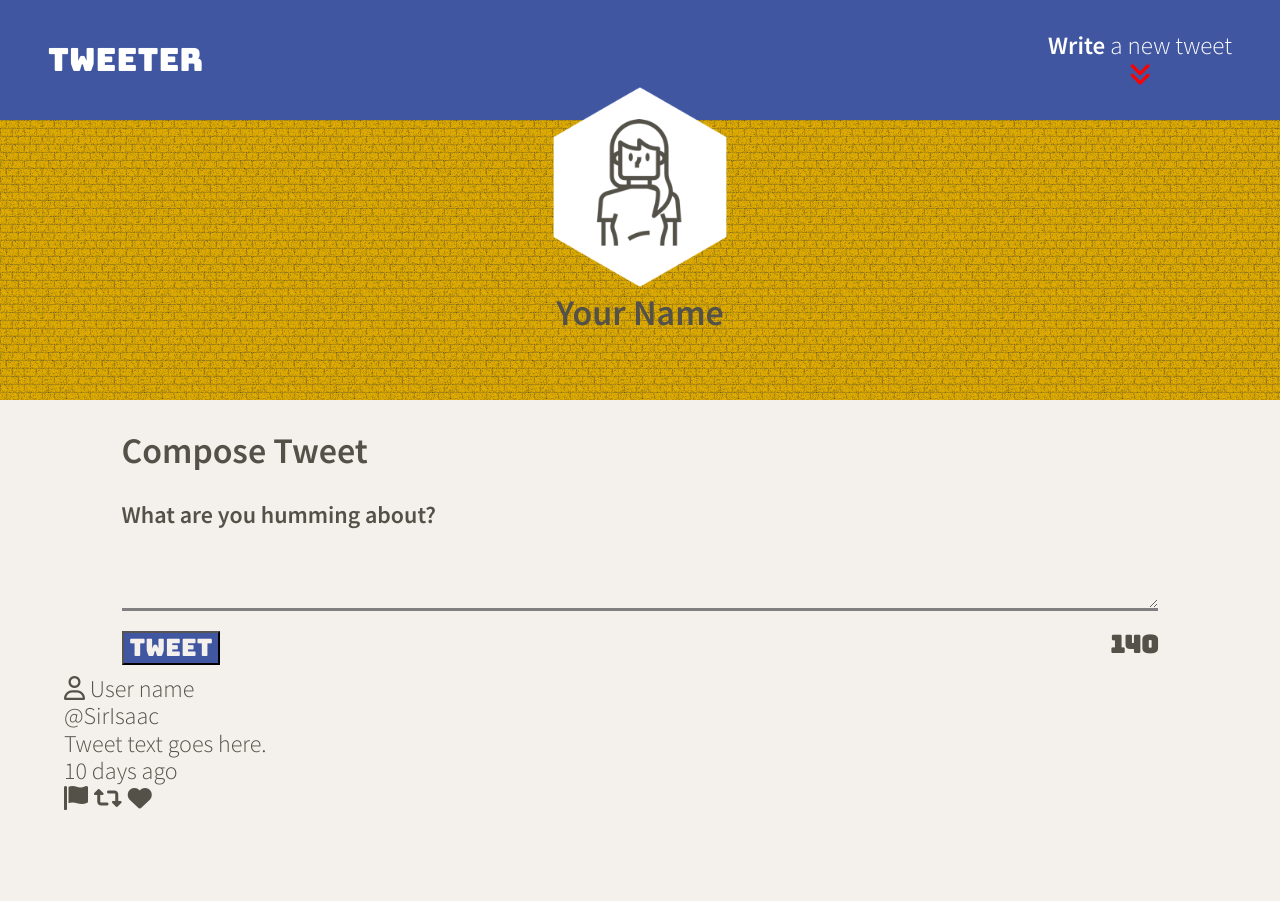
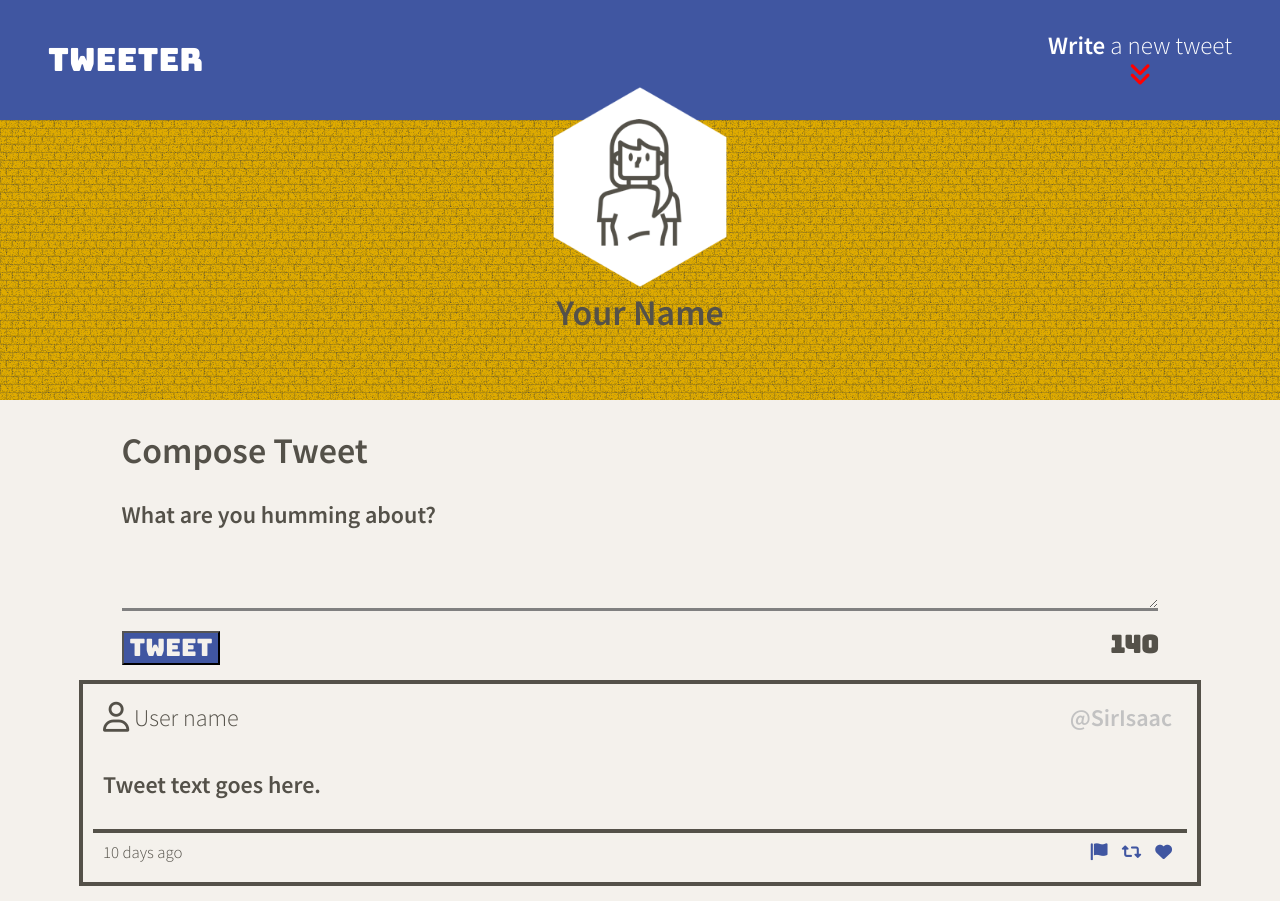
Before and after one commit to jowe81/tweeter, a website: page public/index.html in a window 1280 px wide. Before the commit the page ends 814 px from the top, so only its background shows below. Drawn offline with nearby package versions, Linux system fonts and the light colour scheme.

Commit message:
style tweet in tweet list

```diff
--- a/public/index.html
+++ b/public/index.html
@@ -18,6 +18,7 @@
     <link rel="stylesheet" href="/styles/nav.css" type="text/css" />
     <link rel="stylesheet" href="/styles/header.css" type="text/css" />
     <link rel="stylesheet" href="/styles/new-tweet.css" type="text/css" />
+    <link rel="stylesheet" href="/styles/tweet.css" type="text/css" />
 
 
     <!-- External JS -->
@@ -69,10 +70,10 @@
       <section id="tweets">
         <article class="tweet">
           <header>
-            <div class="user">
-              <i class="fa-regular fa-user"></i>
+            <span class="user">
+              <i class="fa-regular fa-lg  fa-user"></i>
               <span>User name</span>
-            </div>
+            </span>
             <div class="user-handle">
               @SirIsaac
             </div>
@@ -81,7 +82,7 @@
             Tweet text goes here.
           </div>
           <footer>
-            <div class="days-ago">10 days ago</div>
+            <span class="days-ago">10 days ago</span>
             <div class="action-icons">
               <i class="fa-solid fa-flag"></i>
               <i class="fa-solid fa-retweet"></i>
--- a/public/styles/tweet.css
+++ b/public/styles/tweet.css
@@ -0,0 +1,52 @@
+/* The container class for each displayed tweet */
+.tweet {
+  border: var(--line-width) solid var(--gray);
+  margin:15px;
+}
+
+.tweet:hover {
+  box-shadow: var(--line-width) var(--line-width) var(--light-blue);
+}
+
+/* Tweet header */
+.tweet > header {
+  margin: 10px;
+  padding: 10px;
+}
+
+/* The user handle on the right of the tweet */
+.tweet > header .user-handle {
+  float: right;
+  color: var(--grayout);
+  font-weight: bold;
+  padding-right: 5px;
+}
+
+/* The main text of the tweet */
+.tweet > div {
+  padding: 20px;
+  margin: 10 px;
+  font-weight: bold;
+}
+
+/* Tweet footer */
+.tweet > footer {
+  border-top: var(--line-width) solid var(--gray);
+  padding: 10px;
+  margin: 10px;
+  font-size: 70%;
+}
+
+.tweet > footer > .action-icons {
+  float: right;
+}
+
+/* Space the action icons */
+.tweet > footer > .action-icons > i {
+  margin:0px 5px;
+  color: var(--blue);
+}
+
+.tweet > footer > .action-icons > i:hover {
+  color: var(--orange);
+}
```
